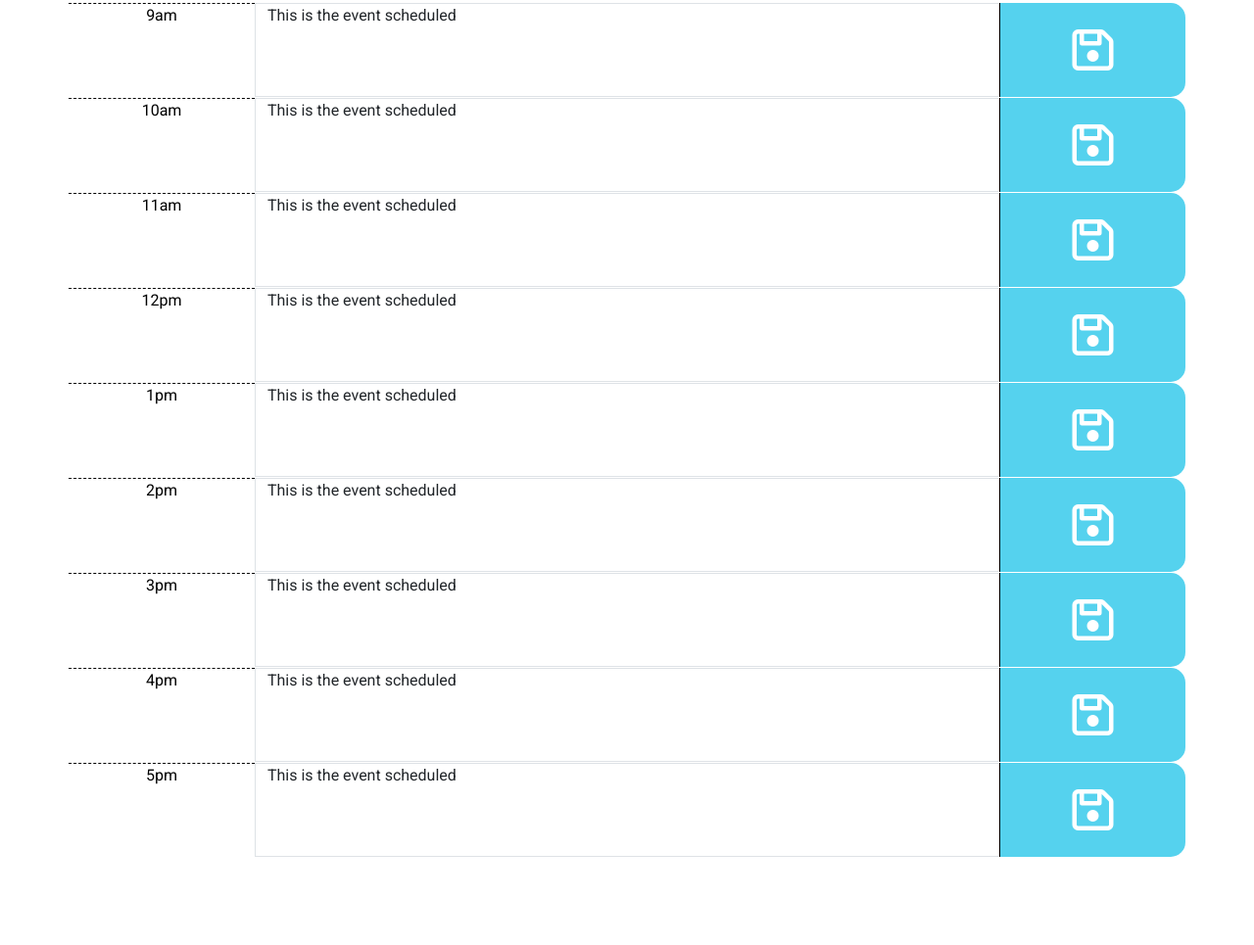
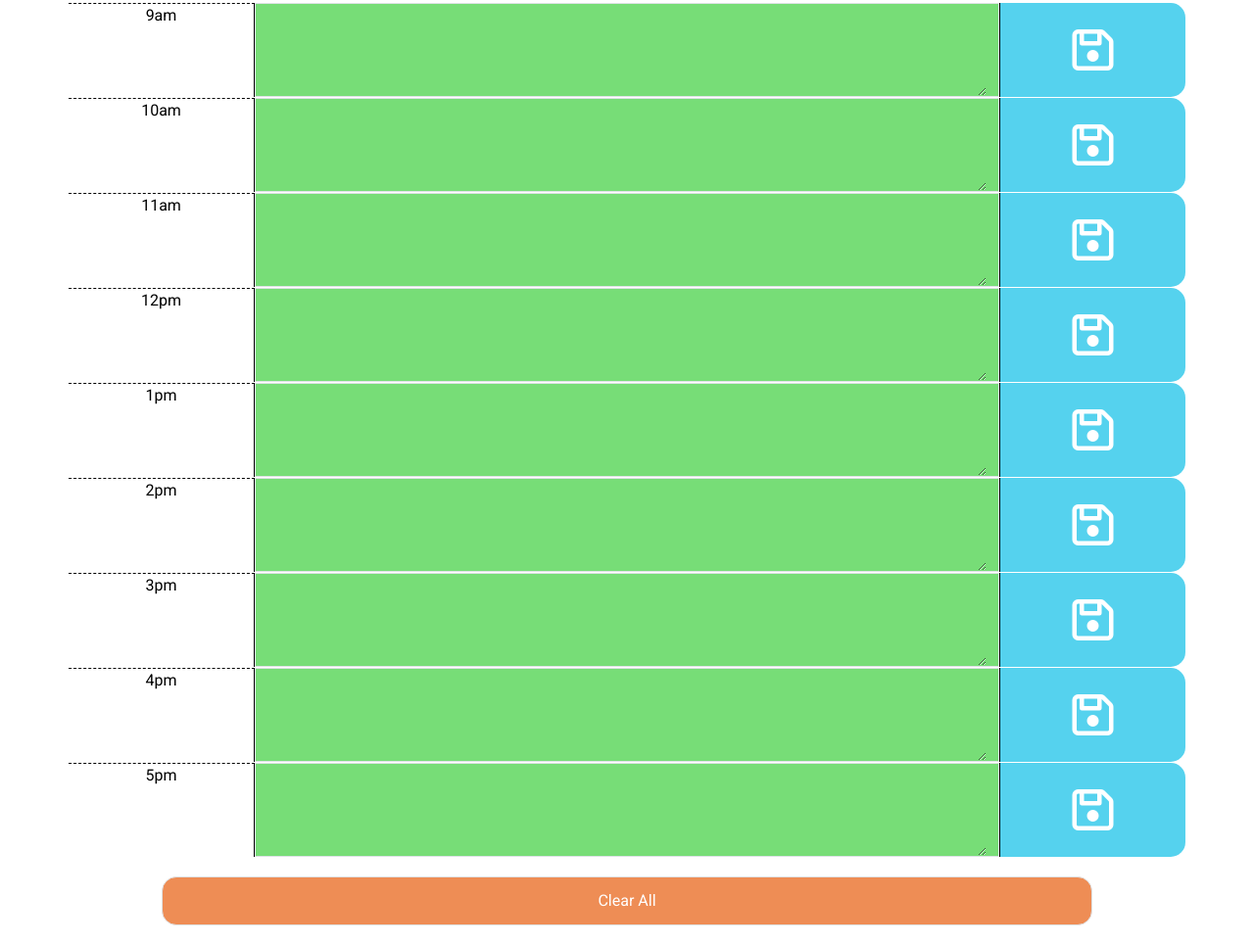
Before and after one commit to MA-FS/Work_Day_Scheduler, a plain HTML site: page index.html in a window 1280 px wide. Shown: the part 205-1170 px from the top of the page at 98% size. Before the commit the page ends 1080 px from the top, so only its background shows below. Drawn offline with nearby package versions, Linux system fonts and the light colour scheme.

Commit message:
Working moment functions and local storage items

```diff
--- a/assets/css/style.css
+++ b/assets/css/style.css
@@ -28,6 +28,7 @@ body {
   background-color: #ffffff;
   color: #000000;
   border-top: 1px dashed #000000;
+  border-right: 1px solid black;
 }
 
 .past {
@@ -56,3 +57,21 @@ body {
 .saveBtn:hover {
   filter: invert(0.3);
 }
+
+.form-input {
+  border: none;
+}
+
+textarea {
+  width: 100%;
+  height: 100%;
+  border: none;
+}
+
+.deleteBtn {
+  display:inline-block;
+  line-height: 3em;
+  border-radius: 15px;
+  background-color: #ee8d55;
+  color: white;
+}
--- a/assets/js/script.js
+++ b/assets/js/script.js
@@ -1,7 +1,63 @@
 // Define HTML elements
-var currentDayEl = $('#currentDay')
+const currentDayEl = $('#currentDay')
+const hourEL = $('.hour')
+const subjectEl = $('.subject')
+const rowEL = $('.row')
 
 
 
 // Display the current day with Moment.js
 currentDayEl.text(moment().format("dddd, MMMM Do"))
+
+// Each loop for every .hour class to determine whether or not it is past/present/future
+// Add classes depending on current time
+hourEL.each(function(e, value) {
+    var timeBlocks = moment($(value).text(), 'hhA').hours()
+    var currentTime = moment().hours()
+
+    if(timeBlocks > currentTime) {
+        $(this).next().addClass('future'),
+        $(this).next().children().addClass('future')
+    } else if(timeBlocks < currentTime) {
+        $(this).next().addClass('past'),
+        $(this).next().children().addClass('past')
+    } else {
+        $(this).next().addClass('present'),
+        $(this).next().children().addClass('present')
+    }
+});
+
+// Each loop for every .subject class to see if a local storage key exists according to time
+// Ensure each event is populated if it exists in local storage
+subjectEl.each(function(e, value) {
+    var timeStamp = $(value).parent().prev().text()
+    var savedText = localStorage.getItem(timeStamp)
+
+    if(timeStamp in localStorage) {
+        $(value).text(savedText)
+    }
+})
+
+// Set save button event listeners
+// Select the previous sibling's text area and save to local storage according to time
+rowEL.on('click', '.saveBtn', function (event) {
+    var saveBtn = $(event.target)
+    var timeText = saveBtn.parent().children().first().text()
+    var scheduleText = saveBtn.prev().find('textarea').val()
+
+    localStorage.setItem(timeText, scheduleText)
+    // Change icon to indicate save function
+    saveBtn.addClass("fas")
+
+    setTimeout(() => {
+        saveBtn.removeClass("fas")
+    }, 500);
+})
+
+// Clear local storage and refresh the page when delete button is pressed
+rowEL.on('click', '.deleteBtn', function () {
+
+    localStorage.clear()
+    location.reload()
+
+})
--- a/index.html
+++ b/index.html
@@ -23,82 +23,67 @@
     <div class="container">
       <!-- Timeblocks go here -->
       <div class="row overflow-auto">
-        <div class="col-2 overflow-hidden hour text-center text-wrap">
-          9am
-        </div>
+        <div class="col-2 overflow-hidden hour text-center text-wrap">9am</div>
         <div class="col-8 border text-start text-wrap">
-          This is the event scheduled
+          <textarea class="subject"></textarea>
         </div>
         <div class="col-2 saveBtn far fa-save fa-3x"></div>
       </div>
       <div class="row overflow-auto">
-        <div class="col-2 overflow-hidden hour text-center text-wrap">
-          10am
-        </div>
+        <div class="col-2 overflow-hidden hour text-center text-wrap">10am</div>
         <div class="col-8 border text-start text-wrap">
-          This is the event scheduled
-        </div>
-        <div class="col-2 saveBtn far fa-save fa-3x "></div>
-      </div>
-      <div class="row overflow-auto">
-        <div class="col-2 overflow-hidden hour text-center text-wrap">
-          11am
-        </div>
-        <div class="col-8 border text-start text-wrap">
-          This is the event scheduled
+          <textarea class="subject"></textarea>
         </div>
         <div class="col-2 saveBtn far fa-save fa-3x"></div>
       </div>
       <div class="row overflow-auto">
-        <div class="col-2 overflow-hidden hour text-center text-wrap">
-          12pm
-        </div>
+        <div class="col-2 overflow-hidden hour text-center text-wrap">11am</div>
         <div class="col-8 border text-start text-wrap">
-          This is the event scheduled
-        </div>
-        <div class="col-2 saveBtn far fa-save fa-3x "></div>
-      </div>      <div class="row overflow-auto">
-        <div class="col-2 overflow-hidden hour text-center text-wrap">
-          1pm
-        </div>
-        <div class="col-8 border text-start text-wrap">
-          This is the event scheduled
+          <textarea class="subject"></textarea>
         </div>
         <div class="col-2 saveBtn far fa-save fa-3x"></div>
       </div>
       <div class="row overflow-auto">
-        <div class="col-2 overflow-hidden hour text-center text-wrap">
-          2pm
+        <div class="col-2 overflow-hidden hour text-center text-wrap">12pm</div>
+        <div class="col-8 border text-start text-wrap">
+          <textarea class="subject"></textarea>
         </div>
+        <div class="col-2 saveBtn far fa-save fa-3x"></div>
+      </div>      <div class="row overflow-auto">
+        <div class="col-2 overflow-hidden hour text-center text-wrap">1pm</div>
         <div class="col-8 border text-start text-wrap">
-          This is the event scheduled
-        </div>
-        <div class="col-2 saveBtn far fa-save fa-3x "></div>
-      </div>      <div class="row overflow-auto">
-        <div class="col-2 overflow-hidden hour text-center text-wrap">
-          3pm
-        </div>
-        <div class="col-8 border text-start text-wrap">
-          This is the event scheduled
+          <textarea class="subject"></textarea>
         </div>
         <div class="col-2 saveBtn far fa-save fa-3x"></div>
       </div>
       <div class="row overflow-auto">
-        <div class="col-2 overflow-hidden hour text-center text-wrap">
-          4pm
+        <div class="col-2 overflow-hidden hour text-center text-wrap">2pm</div>
+        <div class="col-8 border text-start text-wrap">
+          <textarea class="subject"></textarea>
         </div>
+        <div class="col-2 saveBtn far fa-save fa-3x"></div>
+      </div>      <div class="row overflow-auto">
+        <div class="col-2 overflow-hidden hour text-center text-wrap">3pm</div>
         <div class="col-8 border text-start text-wrap">
-          This is the event scheduled
+          <textarea class="subject"></textarea>
         </div>
-        <div class="col-2 saveBtn far fa-save fa-3x "></div>
+        <div class="col-2 saveBtn far fa-save fa-3x"></div>
+      </div>
+      <div class="row overflow-auto">
+        <div class="col-2 overflow-hidden hour text-center text-wrap">4pm</div>
+        <div class="col-8 border text-start text-wrap">
+          <textarea class="subject"></textarea>
+        </div>
+        <div class="col-2 saveBtn far fa-save fa-3x"></div>
       </div>      <div class="row overflow-auto">
-        <div class="col-2 overflow-hidden hour text-center text-wrap">
-          5pm
+        <div class="col-2 overflow-hidden hour text-center text-wrap">5pm</div>
+        <div class="col-8 border text-start text-wrap">
+          <textarea class="subject"></textarea>
         </div>
-        <div class="col-8 border text-start text-wrap">
-          This is the event scheduled
-        </div>
-        <div class="col-2 saveBtn far fa-save fa-3x "></div>
+        <div class="col-2 saveBtn far fa-save fa-3x"></div>
+      </div>
+      <div class="row align-items-center justify-content-center">
+        <div class="col-10 deleteBtn text-center border">Clear All</div>
       </div>
     </div>
     <script src="https://cdn.jsdelivr.net/npm/bootstrap@5.1.1/dist/js/bootstrap.bundle.min.js" integrity="sha384-/bQdsTh/da6pkI1MST/rWKFNjaCP5gBSY4sEBT38Q/9RBh9AH40zEOg7Hlq2THRZ" crossorigin="anonymous"></script>
```
